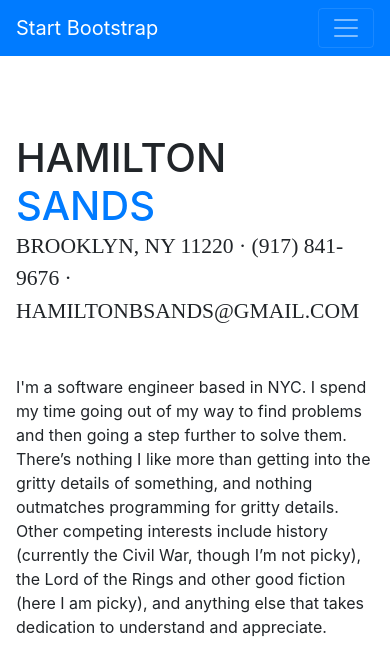
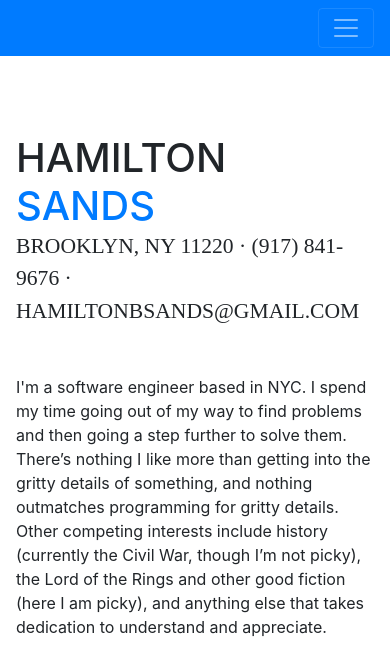
Before and after one commit to 1stepremoved/portfolio, a website with bundled scripts: page index.html in a window 390 px wide. Shown: the top 665 px of the page. Built offline with nearby package versions, Linux system fonts and the light colour scheme; a web font is replaced by a local one.

Commit message:
remove start bootstrap

```diff
--- a/index.html
+++ b/index.html
@@ -33,7 +33,6 @@
 
     <nav class="navbar navbar-expand-lg navbar-dark bg-primary fixed-top" id="sideNav">
       <a class="navbar-brand js-scroll-trigger" href="#page-top">
-        <span class="d-block d-lg-none">Start Bootstrap</span>
         <span class="d-none d-lg-block">
           <img class="img-fluid img-profile rounded-circle mx-auto mb-2" src="img/profile.jpg" alt="">
         </span>
```
